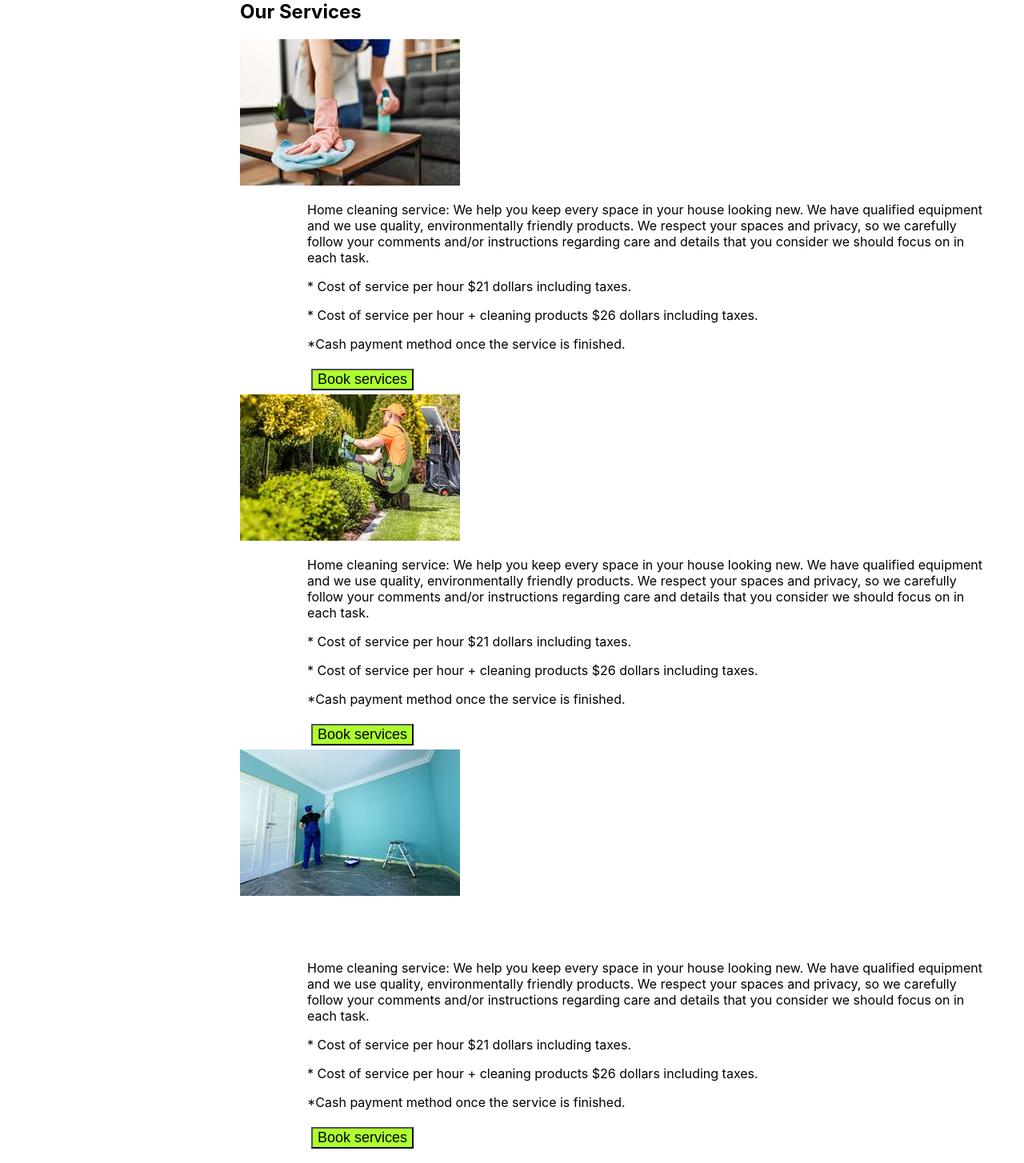
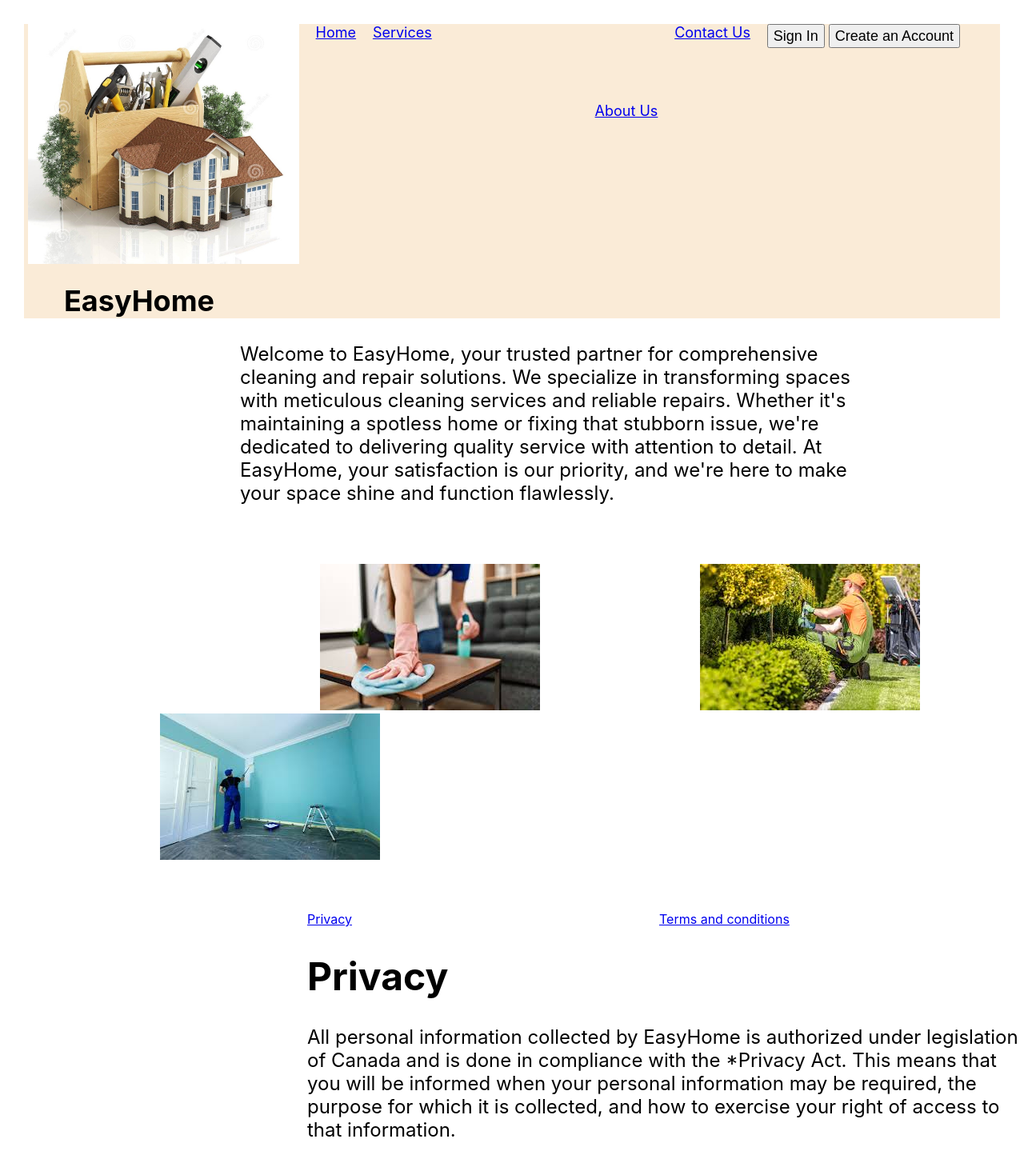
Before and after one commit to VivianaMv/serviceswebapllication, a React (Create React App) app: page / in a window 1280 px wide. Shown: the part 20-1474 px from the top of the page at 80% size. Built offline with nearby package versions, Linux system fonts and the light colour scheme.

Commit message:
AboutUs, Contact, style page services

```diff
--- a/src/App.js
+++ b/src/App.js
@@ -5,16 +5,20 @@ import Privacy from './Components/Privacy';
 import TermCon from './Components/TermCond';
 import Header from './Components/Header';
 import Services from './Components/Services';
+import AboutUs from './Components/AboutUs';
+import Contact from './Components/Contact';
 
 
 function App() {
   return (
     <div >
-      {/* <Header />
+      <Header />
       <Home/>
       <Privacy />
-      <TermCon /> */}
-      <Services/>
+      <TermCon />
+     <Services/>
+      <AboutUs />
+      <Contact />
 
 
 
--- /dev/null
+++ b/src/Components/AboutUs.js
@@ -0,0 +1,28 @@
+import React from 'react'
+import './Style.css';
+
+
+
+const AboutUs = () => {
+    return (
+        <div className='home-container'>
+
+            <h1 className='About'>About Us</h1>
+
+            <p className='descrip-home'>This service company was born from the need to find reliable basic services for the home without the worry of spending large amounts of money, but above all without wasting time with the family during vacations or days off.
+                At easyathome we offer our clients and service providers the ease of choosing services that fit their time, budget and basic household needs.</p>
+
+
+
+
+            <a className='Privacy' href='Privacy.js'>Privacy</a>
+
+            <a className='Privacy' href='TermCon.js' target='_blanck'>Terms and conditions</a>
+
+        </div>
+
+
+    );
+
+}
+export default AboutUs;
--- /dev/null
+++ b/src/Components/Contact.js
@@ -0,0 +1,64 @@
+import React from 'react'
+import './Style.css';
+
+
+
+const Contact = () => {
+    return (
+        <div className='home-container'>
+
+            <h1>Welcome to EasyHome</h1>
+
+            <p className='descrip-home'>Do you have a question? We are here to help you. <br></br><br></br>
+                Send us an email to xxxxxx or  send us a message by filling out this form and we will contact you as soon as possible.<br></br>
+                Thank you!</p>
+
+           <form className='form'>
+            <div>
+                <h2>Personal information </h2>
+            </div>
+            <div>
+                    <label>Name :</label>
+                    <input type="text" id="name"/>
+            </div>
+                <div>
+                    <label> Last Name :</label>
+                    <input type="text" id="Lastname" />
+                </div>
+                <div>
+                    <label> Email :</label>
+                    <input type="text" id="Email" />
+                </div>
+                <div>
+                    <label> Address :</label>
+                    <input type="text" id="Address" />
+                </div>
+                <div>
+                    <label> Phone Number :</label>
+                    <input type="number" id="phone" />
+                </div>
+                <div>
+                    <label>Province :</label>
+                    <input type="text" id="Province" />
+                </div>
+                <div>
+                    <label>Menssage :</label>
+                    <textarea id='message' name='usermessage' placeholder='Write your menssage here...' />
+                </div>
+               <button type='submit'> Submit </button>
+
+            </form>
+
+
+
+            <a className='Privacy' href='Privacy.js'>Privacy</a>
+
+            <a className='Privacy' href='TermCon.js' target='_blanck'>Terms and conditions</a>
+
+        </div>
+
+
+    );
+
+}
+export default Contact;
--- a/src/Components/Services.js
+++ b/src/Components/Services.js
@@ -10,54 +10,67 @@ const Services = () => {
 
             <h2 className='descrip-home'>Our Services</h2>
 
-            <div className='Cleaning'>
-                <img
+            <div >
+                <table  >
+                    <tr className='Cleaning'>
+
+                    </tr>
+                    <tr>
+                        <td> <img
                             className='logo-cleaning2'
                             src={require('../images/house-cleaning.jpg')}
-                    alt='cleaning logo' />
-                <div className='Descrip'>
-                    <p > Home cleaning service: We help you keep every space in your house looking new. We have qualified equipment and we use quality, environmentally friendly products. We respect your spaces and privacy, so we carefully follow your comments and/or instructions regarding care and details that you consider we should focus on in each task.</p>
+                            alt='cleaning logo' /></td>
+                        <td className='Description'>Home cleaning service: We help you keep every space in your house looking new. We have qualified equipment and we use quality, environmentally friendly products. We respect your spaces and privacy, so we carefully follow your comments and/or instructions regarding care and details that you consider we should focus on in each task. <br></br><br></br>
 
-                    <p >* Cost of service per hour $21 dollars including taxes.</p>
-                    <p >* Cost of service per hour + cleaning products $26 dollars including taxes.</p>
-                    <p > *Cash payment method once the service is finished.</p>
+                            * Cost of service per hour $21 dollars including taxes. <br></br>
+                            * Cost of service per hour $21 dollars including taxes. <br></br>
+                            *Cash payment method once the service is finished. <br></br>
                             <button className='btnBook'>Book services</button>
+                        </td>
+                    </tr>
+                </table>
             </div>
+            <div>
+                <table>
+                    <tr>
+
+                    </tr>
+                    <tr>
+                        <td> <img
+                            className='logo-gardening2'
+                            src={require('../images/gardening.jpg')}
+                            alt='gardening logo' /></td>
+
+                        <td className='Description'>Home cleaning service: We help you keep every space in your house looking new. We have qualified equipment and we use quality, environmentally friendly products. We respect your spaces and privacy, so we carefully follow your comments and/or instructions regarding care and details that you consider we should focus on in each task. <br></br><br></br>
+
+                            * Cost of service per hour $21 dollars including taxes. <br></br>
+                            * Cost of service per hour $21 dollars including taxes. <br></br>
+                            *Cash payment method once the service is finished. <br></br>
+                            <button className='btnBook'>Book services</button>
+                        </td>
+                    </tr>
+
+                </table>
 
             </div>
             <div>
-                <img
+                <table>
+                    <tr>
+                        <td> <img
                             className='logo-gardening2'
-                    src={require('../images/gardening.jpg')}
-                    alt='gardening logo' />
+                            src={require('../images/painting.jpg')}
+                            alt='gardening logo' /></td>
 
-                <div className='Descrip'>
-                    <p > Home cleaning service: We help you keep every space in your house looking new. We have qualified equipment and we use quality, environmentally friendly products. We respect your spaces and privacy, so we carefully follow your comments and/or instructions regarding care and details that you consider we should focus on in each task.</p>
+                        <td className='Description'>Home cleaning service: We help you keep every space in your house looking new. We have qualified equipment and we use quality, environmentally friendly products. We respect your spaces and privacy, so we carefully follow your comments and/or instructions regarding care and details that you consider we should focus on in each task. <br></br><br></br>
 
-                    <p >* Cost of service per hour $21 dollars including taxes.</p>
-                    <p >* Cost of service per hour + cleaning products $26 dollars including taxes.</p>
-                    <p > *Cash payment method once the service is finished.</p>
+                            * Cost of service per hour $21 dollars including taxes. <br></br>
+                            * Cost of service per hour $21 dollars including taxes. <br></br>
+                            *Cash payment method once the service is finished. <br></br>
                             <button className='btnBook'>Book services</button>
+                        </td>
+                    </tr>
+                </table>
             </div>
-
-            </div>
-            <div>
-                <img
-                    className='logo-painting2'
-                    src={require('../images/painting.jpg')}
-                    alt='painting logo' /><br></br><br></br><br></br><br></br>
-                <div className='Descrip'>
-                    <p > Home cleaning service: We help you keep every space in your house looking new. We have qualified equipment and we use quality, environmentally friendly products. We respect your spaces and privacy, so we carefully follow your comments and/or instructions regarding care and details that you consider we should focus on in each task.</p>
-
-                    <p >* Cost of service per hour $21 dollars including taxes.</p>
-                    <p >* Cost of service per hour + cleaning products $26 dollars including taxes.</p>
-                    <p > *Cash payment method once the service is finished.</p>
-                    <button className='btnBook'>Book services</button>
-                    <br></br><br></br><br></br>
-
-                </div>
-            </div>
-
 
             <a className='Privacy' href='Privacy.js'>Privacy</a>
 
--- a/src/Components/Style.css
+++ b/src/Components/Style.css
@@ -63,23 +63,38 @@ margin-left: 50px;
     font-size: x-large;
 }
 
-.Descrip{
-    margin-right: 50px;
-    margin-left: 30%;
-}
+
 .logo-cleaning2 ,
 .logo-painting2,
 .logo-gardening2
 
  {
-    margin-left: 300px;
+    margin-left: 200px;
+    padding: 30px;
+
+}
+
+.Description{
+
+    padding-left: 20px;
 
 }
 .btnBook{
-    margin-left: 5px;
+
     background-color: greenyellow;
-    margin: 5px;
+    margin: 20px;
     font-size: large;
+}
+.About{
+    margin-top: 8%;
+    margin-left: 15%;
+
+}
+.form{
+    margin-left: 20%;
+    margin-right: 20%;
+    border-style:double;
+    padding: 20px;
 
 
 }
```
Also changed, not shown: src/Components/Home.js (line endings or trailing spaces), src/images/about.jpg (added). Lines whose indentation alone changed are shown as unchanged.
